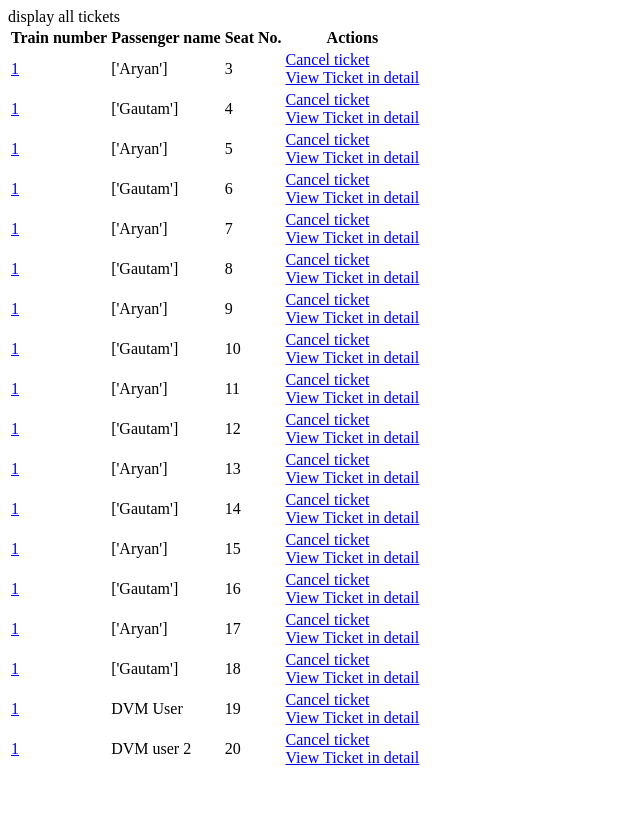
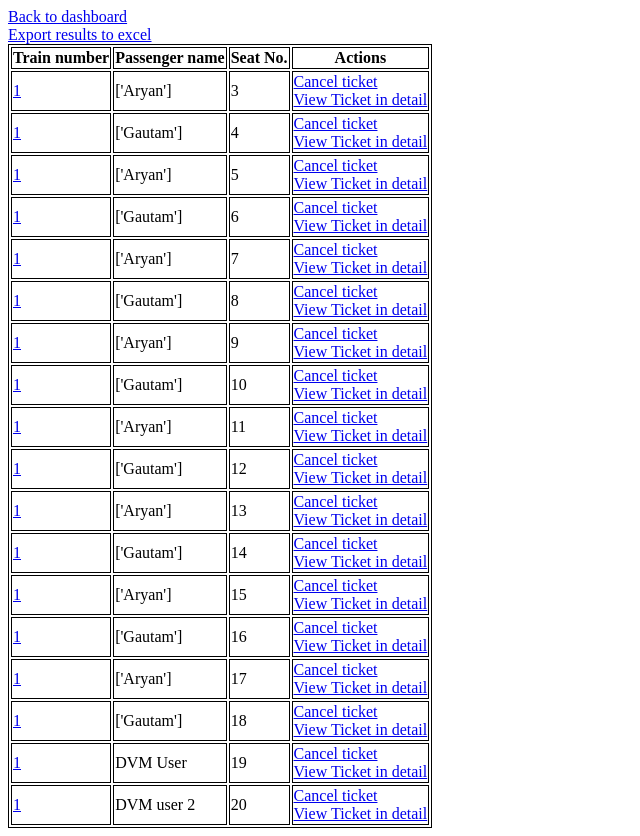
Before and after one commit to im-NL/dvm_task_2, a Django app: page /admin_dashboard/check_bookings/1/ in a window 1280 px wide. Shown: the whole page, without its empty margins (0-640 px from the left). Before the commit the page ends 765 px from the top, so only its background shows below. Run offline with Django 4.2, Linux system fonts and the light colour scheme; a user stored in the database is signed in; data comes from the database, SQL or seed files in the repository; both versions use the stored data as it was after the commit.

Commit message:
minor updates

```diff
--- a/admin_users/templates/admin_users/check_bookings.html
+++ b/admin_users/templates/admin_users/check_bookings.html
@@ -4,9 +4,15 @@
     <meta charset="UTF-8">
     <meta name="viewport" content="width=device-width, initial-scale=1.0">
     <title>Check bookings</title>
+    <style>
+        table, th, td {
+            border: 1px solid black;
+        }
+    </style>
 </head>
 <body>
-    display all tickets
+    <a href="/admin_dashboard">Back to dashboard</a> <br>
+    <a href="/admin_dashboard/export_to_excel/{{tickets.0.train}}"> Export results to excel</a>
     <table>
         <tr>
             <th>Train number</th>
--- a/admin_users/urls.py
+++ b/admin_users/urls.py
@@ -9,7 +9,8 @@ urlpatterns = [
     path('add_train', views.add_train, name='add_train'),
     path('edit_train/<int:train_id>/', views.edit_train, name='edit_train'),
     path('delete_train/<int:train_id>/', views.delete_train, name='delete_train'),
-    path('check_bookings/<int:train_id>/', views.check_bookings)
+    path('check_bookings/<int:train_id>/', views.check_bookings),
+    path('export_to_excel/<int:train_id>/', views.export_to_excel, name='export_to_excel'),
     # path('add_station/', views.add_station, name='add_station'),
     # path('add_route/', views.add_route, name='add_route'),
 ]
--- a/admin_users/views.py
+++ b/admin_users/views.py
@@ -1,7 +1,10 @@
 from django.shortcuts import render, redirect
 from django.forms.models import model_to_dict
 from tatkaal.models import Train, Ticket
-from django.http import HttpResponse
+from django.http import HttpResponse, FileResponse
+import mimetypes
+import xlsxwriter
+import io
 
 # Create your views here.
 
@@ -78,3 +81,27 @@ def check_bookings(request, train_id):
     tickets = list(Ticket.objects.all().filter(train=train_id))
     tickets = [model_to_dict(ticket) for ticket in tickets]
     return render(request, 'admin_users/check_bookings.html', {'tickets': tickets})
+
+def export_to_excel(request, train_id):
+    if not request.user.is_superuser:
+        return redirect('')
+
+    tickets = list(Ticket.objects.all().filter(train=train_id))
+    alpha = 'ABCDEFGHIJKLMNOPQRSTUVWXYZ'
+
+    buffer = io.BytesIO()
+    workbook = xlsxwriter.Workbook(buffer)
+    worksheet = workbook.add_worksheet()
+
+    for u, field in enumerate(model_to_dict(tickets[0])):
+        worksheet.write(f'{alpha[u]}1', field)
+
+    for i, ticket in enumerate(tickets):
+        t = model_to_dict(ticket)
+        for j, field in enumerate(t):
+            worksheet.write(f'{alpha[j]}{i+2}', t[field])
+
+    workbook.close()
+    buffer.seek(0)
+
+    return FileResponse(buffer, as_attachment=True, filename='report.xlsx')
--- a/tatkaal/templates/tatkaal/index.html
+++ b/tatkaal/templates/tatkaal/index.html
@@ -42,13 +42,10 @@
     {% endif %}
 
     <h1>search for trains</h1>
-    <p>functionality to search (enter start point and end point) </p>
 
-    <!-- search bar to filter all trains with certain details using search bar and javascript -->
     <input type="text" id="search" placeholder="Search for trains">
     <buttton type="button" id="search" onclick="search()">Search</buttton>
 
-    <!-- Table that displays all trains -->
     <table>
         <tr>
             <th>Train number</th>
--- a/tatkaal/templates/tatkaal/view_tickets.html
+++ b/tatkaal/templates/tatkaal/view_tickets.html
@@ -7,10 +7,8 @@
 </head>
 <body>
 
-    <!-- a table to view all the tickets  -->
-
     <h1>View booked tickets</h1>
-
+    <a href="/">Home</a>
     <table>
         <tr>
             <th>Train number</th>
--- a/tatkaal/views.py
+++ b/tatkaal/views.py
@@ -38,7 +38,7 @@ def book_confirm(request, train_id):
             redirect('/add_money')
 
         for passenger in passengers:
-            ticket = Ticket(train=train, user=request.user, passenger_name=passengers[passenger], seat_no=seats_booked+1)
+            ticket = Ticket(train=train, user=request.user, passenger_name=passengers[passenger][0], seat_no=seats_booked+1)
             seats_booked += 1
             ticket.save()
             wallet.balance -= train.gen_price
@@ -48,10 +48,10 @@ def book_confirm(request, train_id):
         print(tickets_booked)
         print(wallet.__dict__)
 
-        content = ""
+        content = '<a href="/">Home</a> <br>'
 
         for ticket in tickets_booked:
-            content += f"Passenger Name: {ticket[0][0]}, Seat No: {ticket[1]} <br>"
+            content += f"Passenger Name: {ticket[0]}, Seat No: {ticket[1]} <br>"
 
         return HttpResponse("Booked <br>" + content + "<br> <a href='/'>Go back</a>")
 
```
Also changed, not shown: db.sqlite3.
